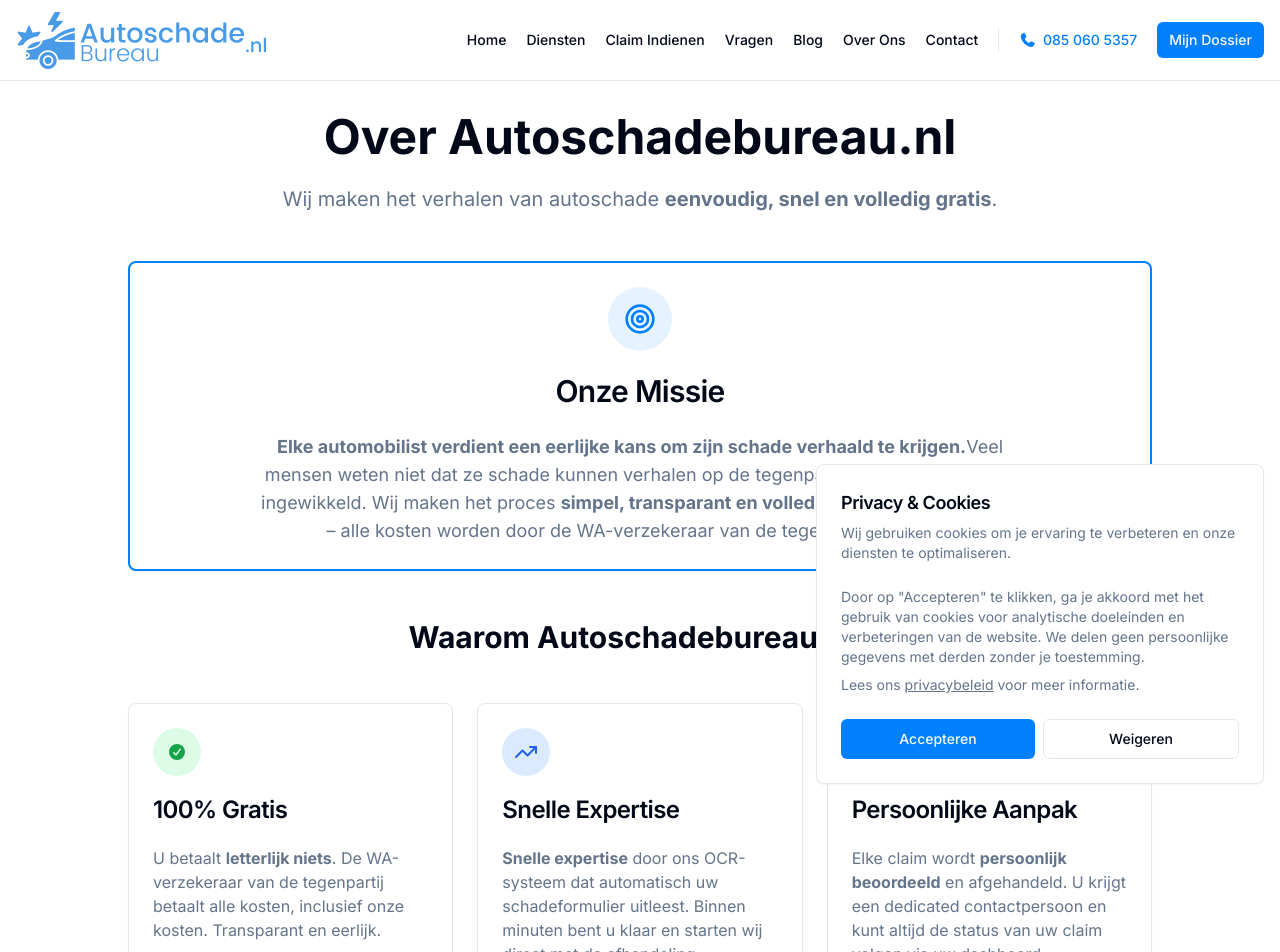
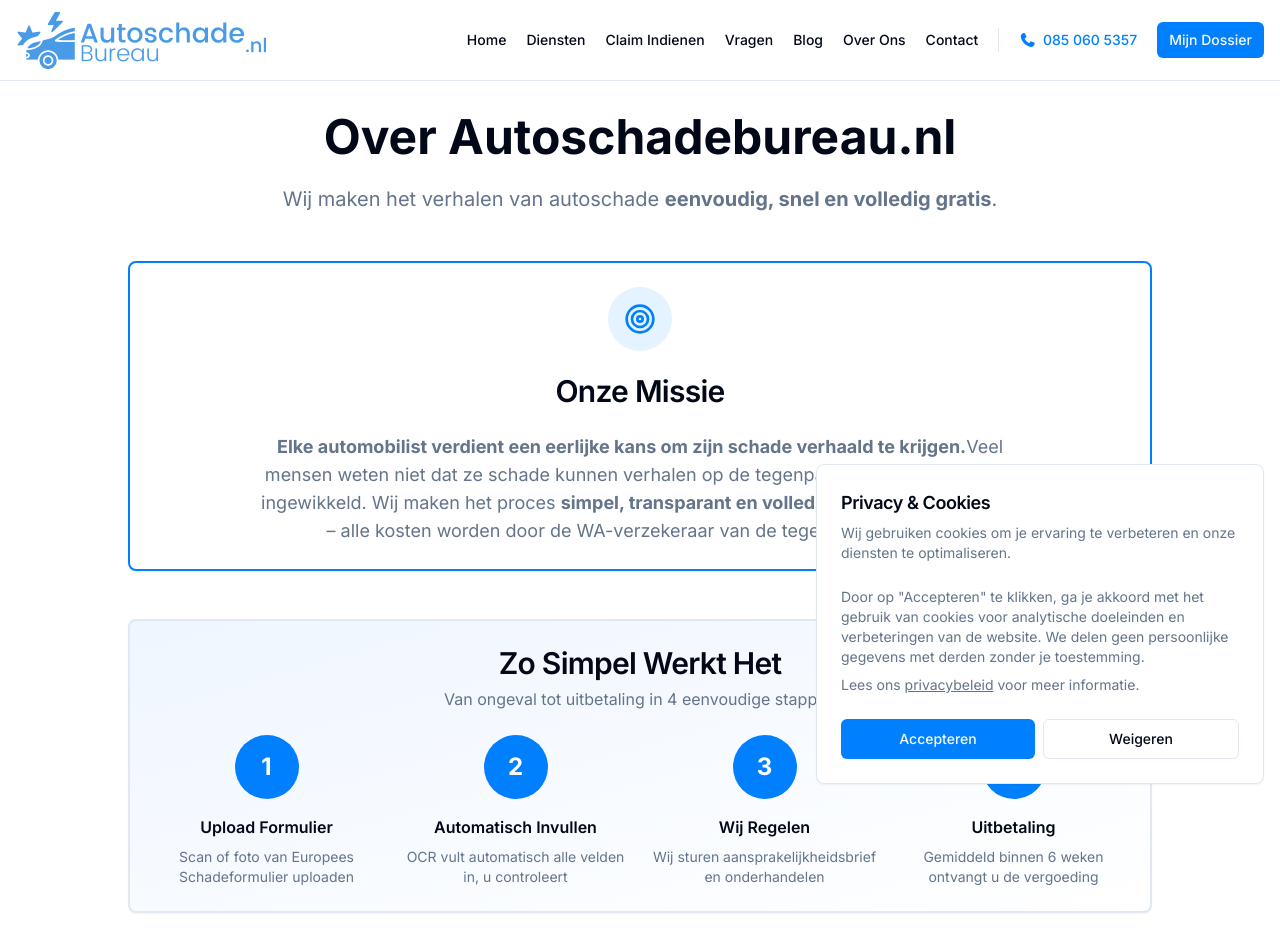
Before and after one commit to Championne/Gratisschadeverhalen.nl, a Next.js app: page /over-ons in a window 1280 px wide. Shown: the top 952 px of the page. Built offline with nearby package versions, Linux system fonts and the light colour scheme; no server answers.

Commit message:
fix: Remove Waarom Autoschadebureau.nl USP section from Over Ons page

```diff
--- a/app/over-ons/page.tsx
+++ b/app/over-ons/page.tsx
@@ -43,58 +43,6 @@ export default function OverOnsPage() {
               </p>
             </CardContent>
           </Card>
-        </section>
-
-        {/* Waarom Wij? */}
-        <section className="mb-12">
-          <h2 className="text-3xl font-bold text-center mb-12">Waarom Autoschadebureau.nl?</h2>
-
-          <div className="grid md:grid-cols-3 gap-6">
-            <Card>
-              <CardHeader>
-                <div className="h-12 w-12 rounded-full bg-green-100 flex items-center justify-center mb-4">
-                  <FontAwesomeIcon icon={faCircleCheck} className="h-6 w-6 text-green-600" />
-                </div>
-                <CardTitle>100% Gratis</CardTitle>
-              </CardHeader>
-              <CardContent>
-                <p className="text-muted-foreground">
-                  U betaalt <strong>letterlijk niets</strong>. De WA-verzekeraar van de tegenpartij betaalt alle kosten,
-                  inclusief onze kosten. Transparant en eerlijk.
-                </p>
-              </CardContent>
-            </Card>
-
-            <Card>
-              <CardHeader>
-                <div className="h-12 w-12 rounded-full bg-blue-100 flex items-center justify-center mb-4">
-                  <TrendingUp className="h-6 w-6 text-blue-600" />
-                </div>
-                <CardTitle>Snelle Expertise</CardTitle>
-              </CardHeader>
-              <CardContent>
-                <p className="text-muted-foreground">
-                  <strong>Snelle expertise</strong> door ons OCR-systeem dat automatisch uw schadeformulier uitleest.
-                  Binnen minuten bent u klaar en starten wij direct met de afhandeling.
-                </p>
-              </CardContent>
-            </Card>
-
-            <Card>
-              <CardHeader>
-                <div className="h-12 w-12 rounded-full bg-purple-100 flex items-center justify-center mb-4">
-                  <Heart className="h-6 w-6 text-purple-600" />
-                </div>
-                <CardTitle>Persoonlijke Aanpak</CardTitle>
-              </CardHeader>
-              <CardContent>
-                <p className="text-muted-foreground">
-                  Elke claim wordt <strong>persoonlijk beoordeeld</strong> en afgehandeld.
-                  U krijgt een dedicated contactpersoon en kunt altijd de status van uw claim volgen via uw dashboard.
-                </p>
-              </CardContent>
-            </Card>
-          </div>
         </section>
 
         {/* Hoe het werkt - Kort */}
```
